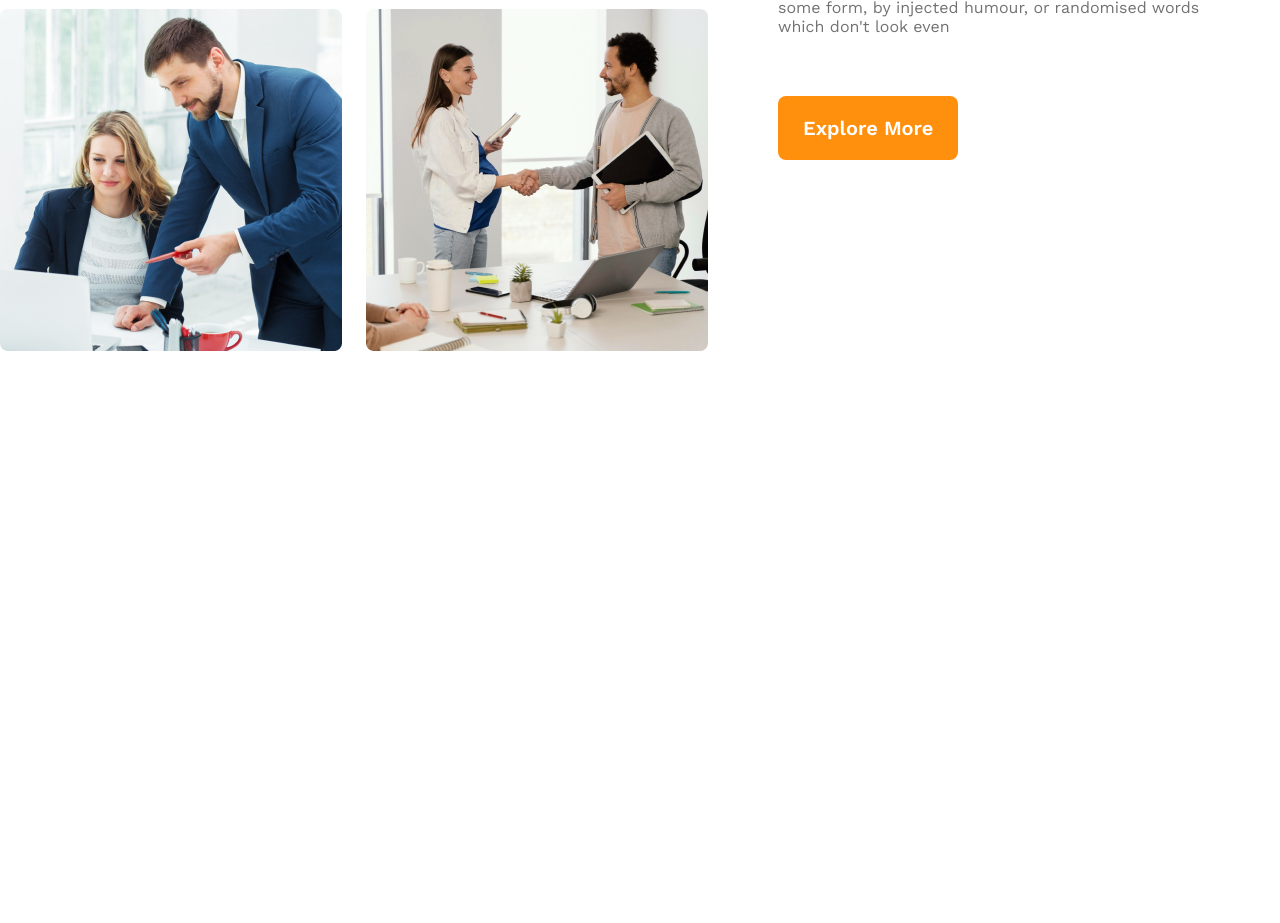
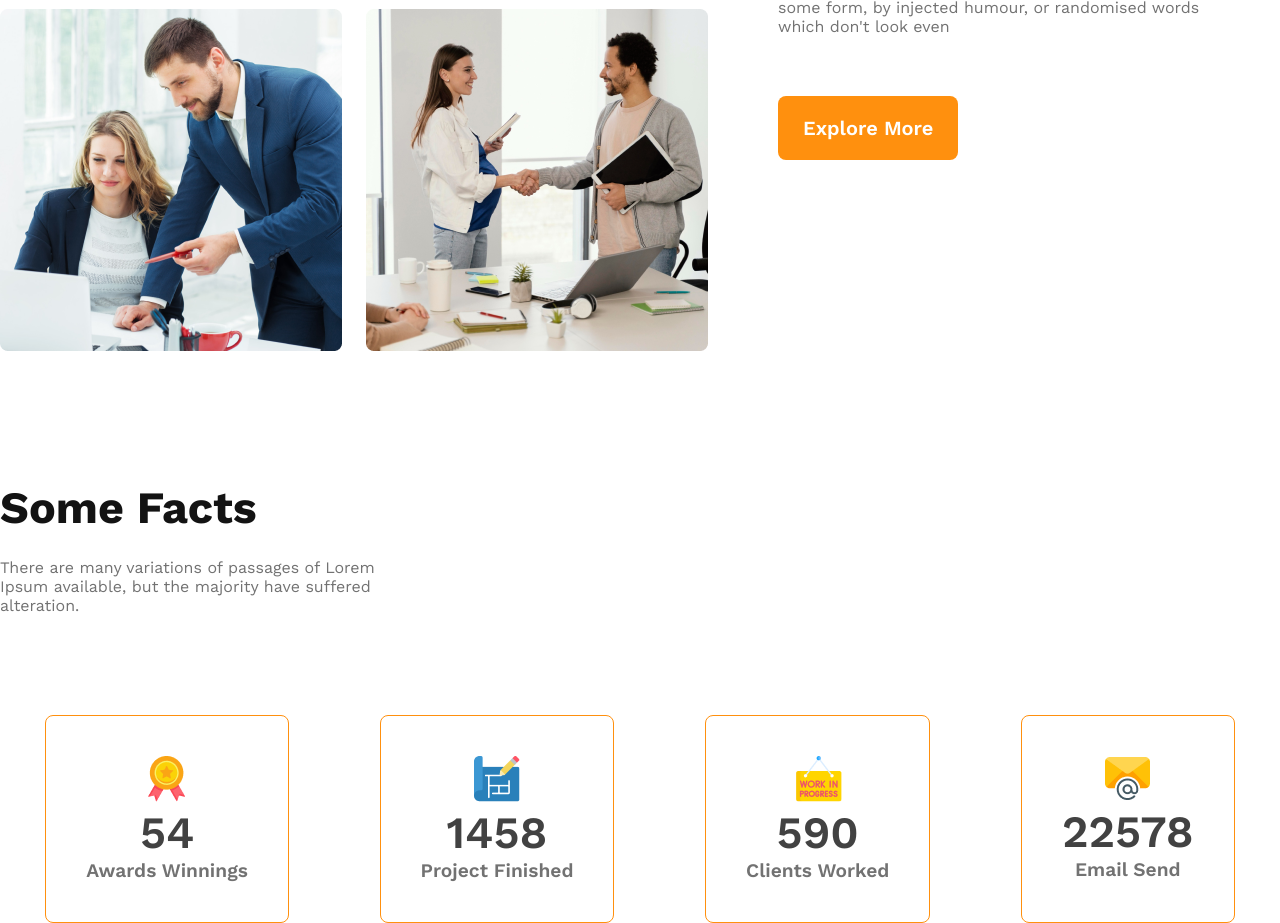
Before and after one commit to NahianAbrar01/g3-architects, a plain HTML site: page index.html in a window 1280 px wide. Shown: the part 1392-2315 px from the top of the page. Before the commit the page ends 1743 px from the top, so only its background shows below. Drawn offline with nearby package versions, Linux system fonts and the light colour scheme.

Commit message:
some facts section added

```diff
--- a/index.html
+++ b/index.html
@@ -12,7 +12,7 @@
     <!-- header starts here -->
     <header>
         <nav>
-            <h3 class="nav-title">G3 Architects</h3>
+            <h3 class="section-title nav-title">G3 Architects</h3>
             <ul>
                 <li><a href="">Home</a></li>
                 <li><a href="">About</a></li>
@@ -23,7 +23,8 @@
         <div class="banner">
             <div class="banner-content">
                 <h1 class="banner-title">Brand New Group of Architects</h1>
-                <p class="banner-description" id="text-light-gray">There are many variations of passages of Lorem Ipsum available, but the
+                <p class="text-light-gray banner-description">There are many variations of passages of Lorem Ipsum
+                    available, but the
                     majority have suffered alteration in some form, by injected humour, or randomised words which don't
                     look even</p>
                 <button class="btn-primary" id="explore-more">Explore More</button>
@@ -33,7 +34,7 @@
     </header>
     <!-- header ends here -->
     <main>
-        <!-- feature section -->
+        <!-- teams section -->
         <section class="teams-container">
             <div class="teams-img-container">
                 <img src="images/team1.png" alt="">
@@ -42,11 +43,49 @@
                 <img src="images/team4.png" alt="">
             </div>
             <div class="teams-content">
-                <h3 class="teams-content-title"><span class="quick-list">Quick list</span> <span class="of-our">of Our</span> <span class="features">Features</span></h3>
-                <p class="teams-content-description" id="text-light-gray">There are many variations of passages of Lorem Ipsum available, but
+                <h3 class="teams-content-title"><span class="quick-list">Quick list</span> <span class="of-our">of
+                        Our</span> <span class="features">Features</span></h3>
+                <p class="text-light-gray teams-content-description">There are many variations of passages of Lorem
+                    Ipsum available, but
                     the majority have suffered alteration in some form, by injected humour, or randomised words which
                     don't look even</p>
                 <button class="btn-primary" id="explore-more">Explore More</button>
+            </div>
+        </section>
+
+        <!-- feature starts here -->
+        <section class="features">
+
+        </section>
+
+        <!-- facts section -->
+        <section class="facts">
+            <div class="facts-content">
+                <h3 class="section-title">Some Facts</h3>
+            <p class="text-light-gray facts-description">There are many variations of passages of Lorem Ipsum available, but the majority
+                have suffered alteration.</p>
+            </div>
+            <div class="facts-card-container">
+                <div class="card">
+                    <img src="images/icons/ribon.png" alt="">
+                    <h2 class="card-stats">54</h2>
+                    <p class="card-title">Awards Winnings</p>
+                </div>
+                <div class="card">
+                    <img src="images/icons/projects.png" alt="">
+                    <h2 class="card-stats">1458</h2>
+                    <p class="card-title">Project Finished</p>
+                </div>
+                <div class="card">
+                    <img src="images/icons/customers.png" alt="">
+                    <h2 class="card-stats">590</h2>
+                    <p class="card-title">Clients Worked</p>
+                </div>
+                <div class="card">
+                    <img src="images/icons/email.png" alt="">
+                    <h2 class="card-stats">22578</h2>
+                    <p class="card-title">Email Send</p>
+                </div>
             </div>
         </section>
     </main>
--- a/style/style.css
+++ b/style/style.css
@@ -21,9 +21,18 @@
     cursor: pointer;
 }
 
-#text-light-gray {
+.text-light-gray {
     color: #727272;
+    font-size: 1rem;
+    font-weight: 400;
 }
+
+.section-title {
+    color: #131313;
+    font-size: 2.8rem;
+    font-weight: 700;
+}
+
 
 /* header styles */
 body {
@@ -42,10 +51,7 @@ nav {
 }
 
 .nav-title {
-    color: #131313;
     text-align: center;
-    font-size: 2.8rem;
-    font-weight: 700;
 }
 
 nav>ul {
@@ -83,8 +89,6 @@ nav li a {
 
 .banner-description {
     text-align: center;
-    font-size: 1rem;
-    font-weight: 400;
 }
 
 #explore-more {
@@ -141,10 +145,46 @@ main {
 }
 
 .teams-content-description {
-    font-size: 1rem;
-    font-weight: 400;
     margin-top: 20px;
     margin-bottom: 30px;
+}
+
+/* facts styles */
+.facts {
+    margin-top: 130px;
+}
+
+.facts-content {
+    padding-right: 870px;
+}
+
+.facts-description {
+    margin-top: 24px;
+}
+
+.facts-card-container {
+    display: flex;
+    justify-content: space-around;
+    margin-top: 100px;
+}
+
+.facts-card-container .card {
+    border-radius: 8px;
+    border: 1px solid #FF900E;
+    text-align: center;
+    padding: 40px;
+}
+
+.facts-card-container .card-stats {
+    color: #424242;
+    font-size: 2.8rem;
+    font-weight: 600;
+}
+
+.facts-card-container .card-title {
+    color: #727272;
+    font-size: 1.2rem;
+    font-weight: 600;
 }
 
 /* responsive media query */
```
